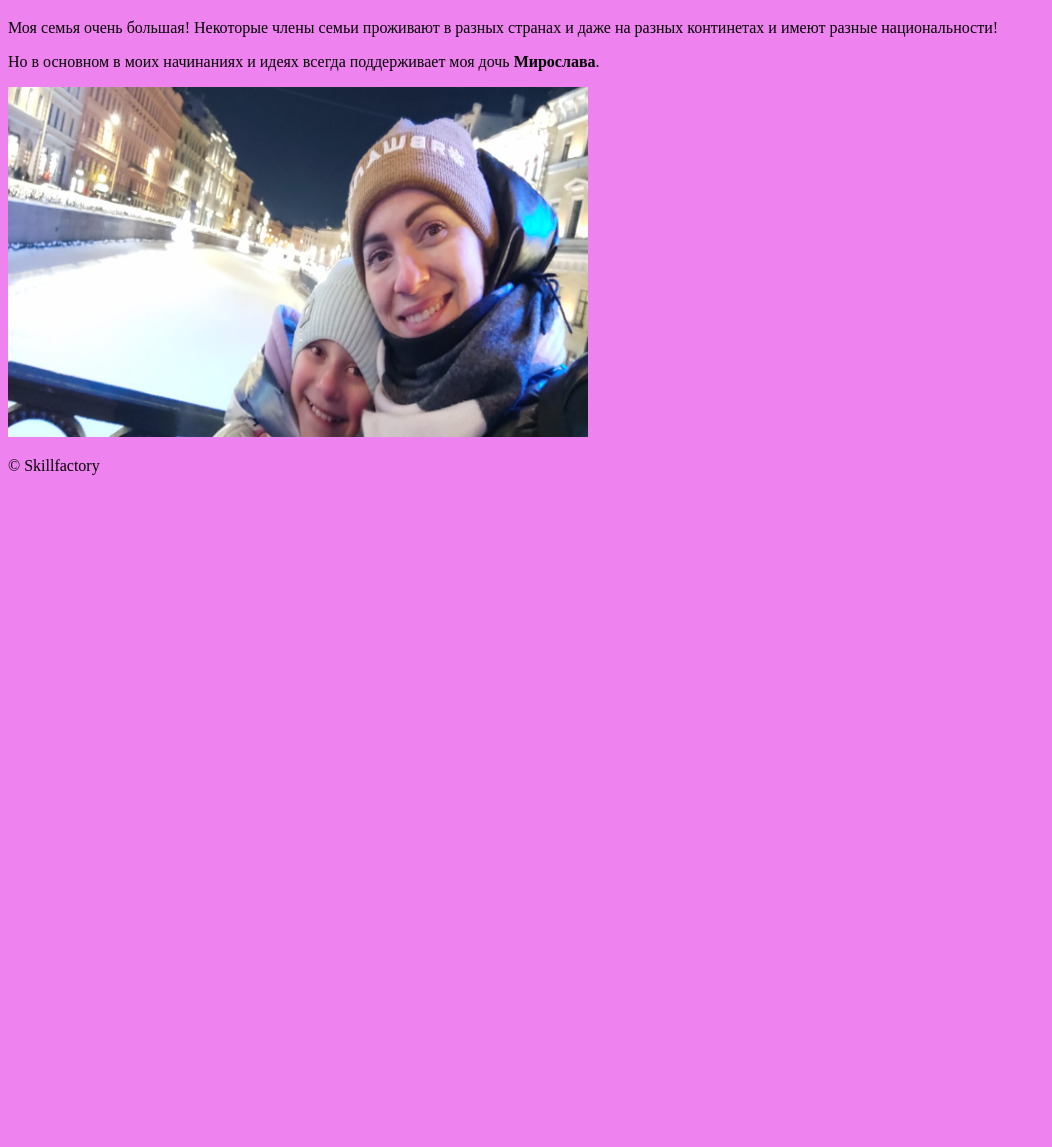
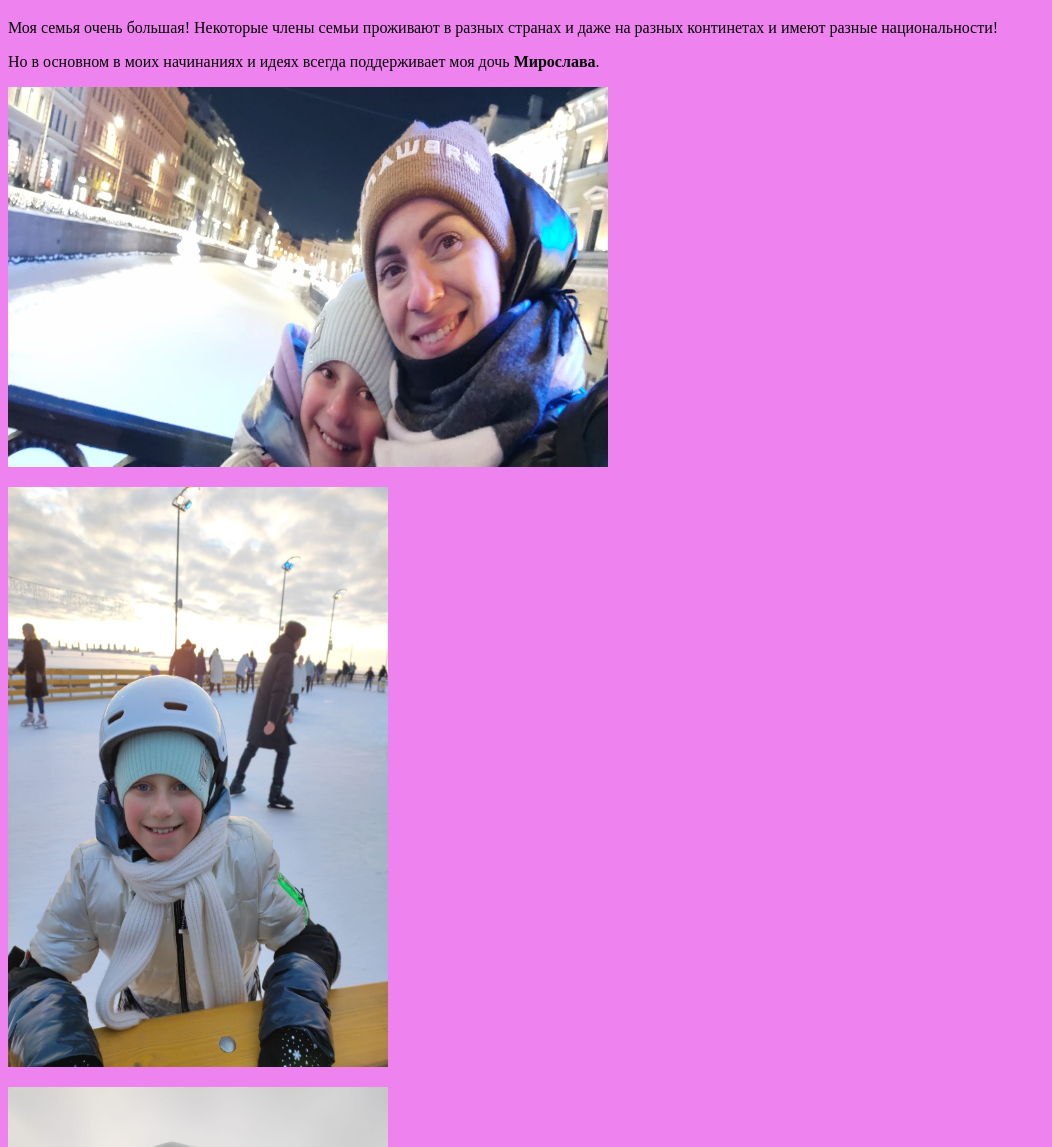
Before and after one commit to DDOROSKOVA/HTML, a plain HTML site: page about.html in a window 1280 px wide. Shown: the part 87-1234 px from the top of the page, without its empty margins (0-1052 px from the left). Before the commit the page ends 800 px from the top, so only its background shows below. Drawn offline with Linux system fonts and the light colour scheme.

Commit message:
добавление фото и корректировка размеров

```diff
--- a/about.html
+++ b/about.html
@@ -16,7 +16,10 @@
         <h1>О нас</h1>
         <p>Моя семья очень большая! Некоторые члены семьи проживают в разных странах и даже на разных континетах и имеют разные национальности!</p>
         <p>Но в основном в моих начинаниях и идеях всегда поддерживает моя дочь <strong>Мирослава</strong>.</p>
-        <p><img width="580" height="350" src="../HTML/изображения для страница_2/IMG-20230107-WA0016.jpg"></p>
+        <p><img width="600" height="380" src="../HTML/изображения для страница_2/IMG-20230107-WA0016.jpg"></p>
+        <p><img width="380" height="580" src="../HTML/изображения для страница_2/IMG-20230107-WA0014.jpg"></p>
+        <p><img width="380" height="580" src="../HTML/изображения для страница_2/IMG-20230107-WA0009.jpg"></p>
+
     </main>
     <footer>
             <span>&copy;&nbsp;Skillfactory</span>
```
